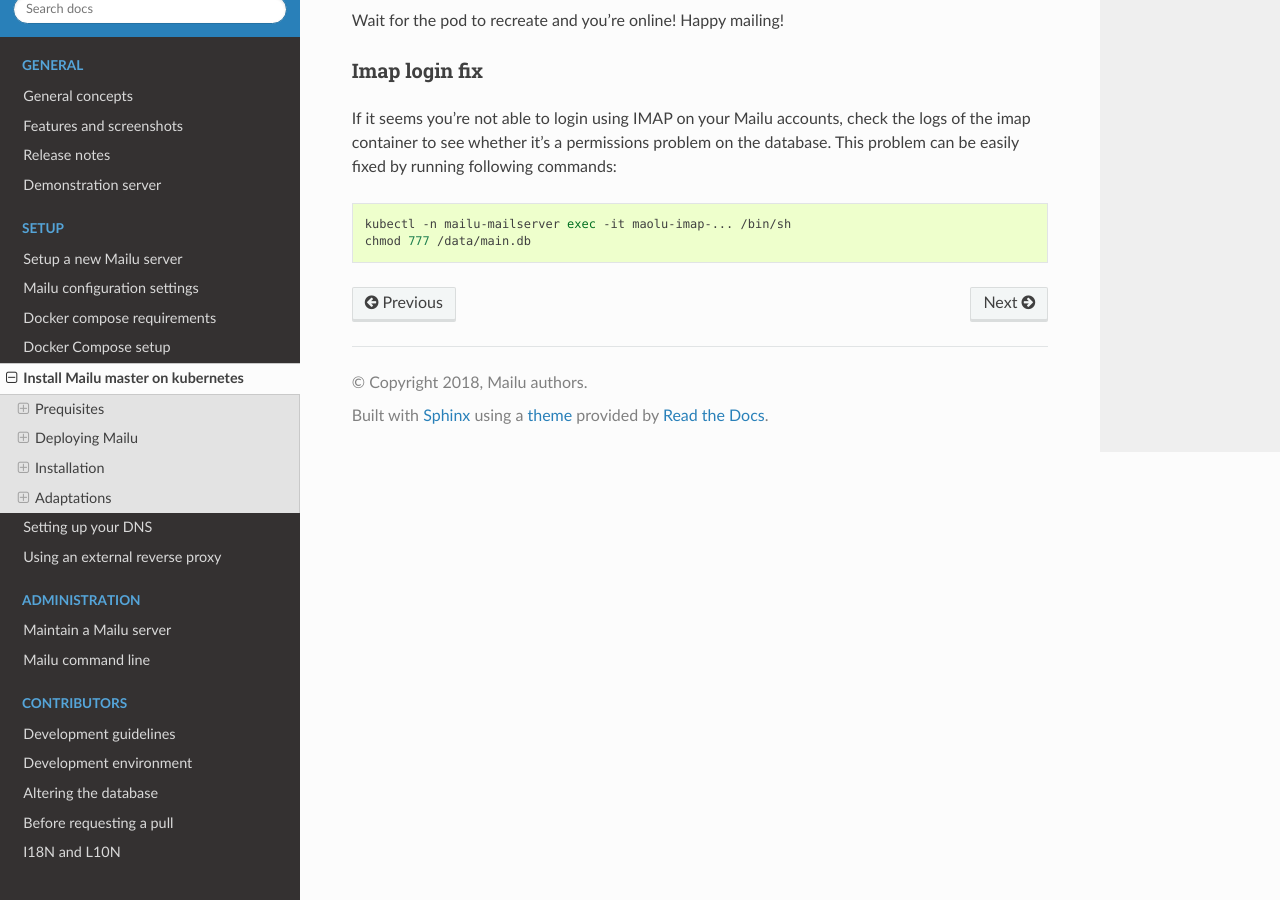
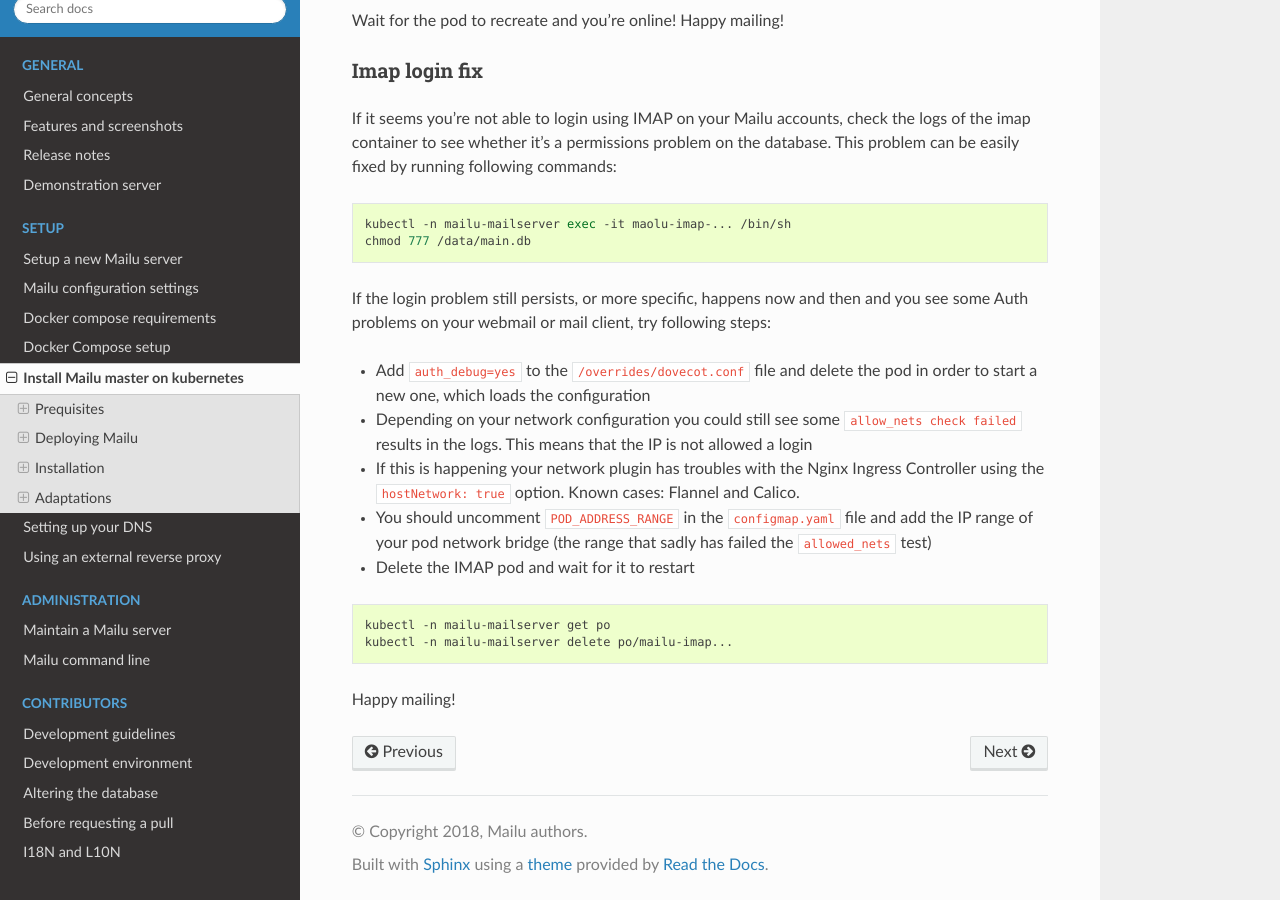
Before and after one commit to WillingDev0812/Mail-Management-Tool, a Sphinx documentation site: the page built from docs/kubernetes/mailu/index.rst, in a window 1280 px wide and 900 px high, scrolled down 3708 px. Built offline with Sphinx 7.4.7 and the Read the Docs theme 2.0.0, drawn with Linux system fonts in a browser that asks for light colours; formulas are drawn with MathJax 3.

Commit message:
- Added kubernetes CNI support for Mailu
Signed-off-by: Hans Cornelis <hacornelis@gmail.com>

```diff
--- a/docs/kubernetes/mailu/configmap.yaml
+++ b/docs/kubernetes/mailu/configmap.yaml
@@ -52,6 +52,11 @@
     # Use Kubernetes Ingress Controller to handle all actions on port 80 and 443
     # This way we can make use of the advantages of the cert-manager deployment
     KUBERNETES_INGRESS: "true"
+
+    # POD_ADDRESS_RANGE is normally provided by default with Kubernetes
+    # Only use this value when you are using Flannel, Calico or a special kind of CNI
+    # Provide the IPs of your network interface or bridge which is used for VXLAN network traffic
+    # POD_ADDRESS_RANGE: 10.2.0.0/16,10.1.6.0/24
 
     ###################################
     # Optional features
--- a/docs/kubernetes/mailu/index.rst
+++ b/docs/kubernetes/mailu/index.rst
@@ -191,3 +191,18 @@ This problem can be easily fixed by running following commands:
 
     kubectl -n mailu-mailserver exec -it maolu-imap-... /bin/sh
     chmod 777 /data/main.db
+
+If the login problem still persists, or more specific, happens now and then and you see some Auth problems on your webmail or mail client, try following steps:
+
+- Add ``auth_debug=yes`` to the ``/overrides/dovecot.conf`` file and delete the pod in order to start a new one, which loads the configuration
+- Depending on your network configuration you could still see some ``allow_nets check failed`` results in the logs. This means that the IP is not allowed a login
+- If this is happening your network plugin has troubles with the Nginx Ingress Controller using the ``hostNetwork: true`` option. Known cases: Flannel and Calico.
+- You should uncomment ``POD_ADDRESS_RANGE`` in the ``configmap.yaml`` file and add the IP range of your pod network bridge (the range that sadly has failed the ``allowed_nets`` test)
+- Delete the IMAP pod and wait for it to restart
+
+.. code:: bash
+
+    kubectl -n mailu-mailserver get po
+    kubectl -n mailu-mailserver delete po/mailu-imap...
+
+Happy mailing!
```
